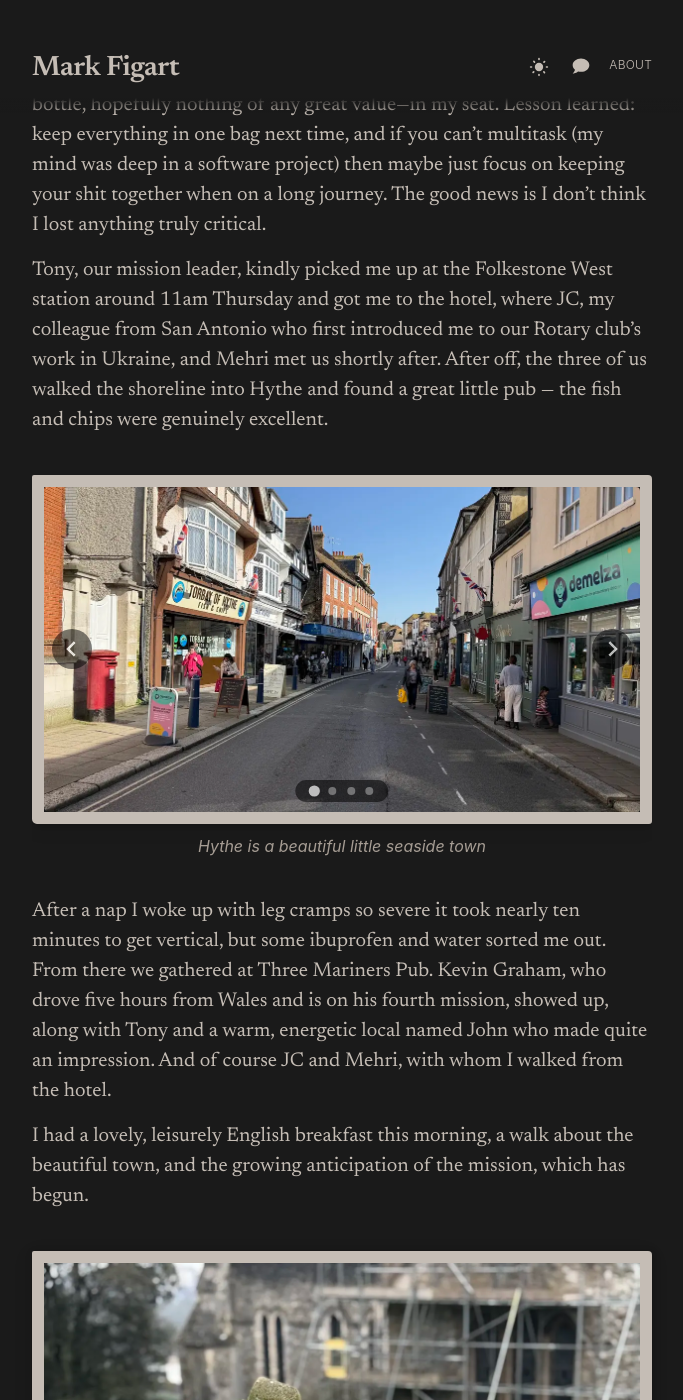
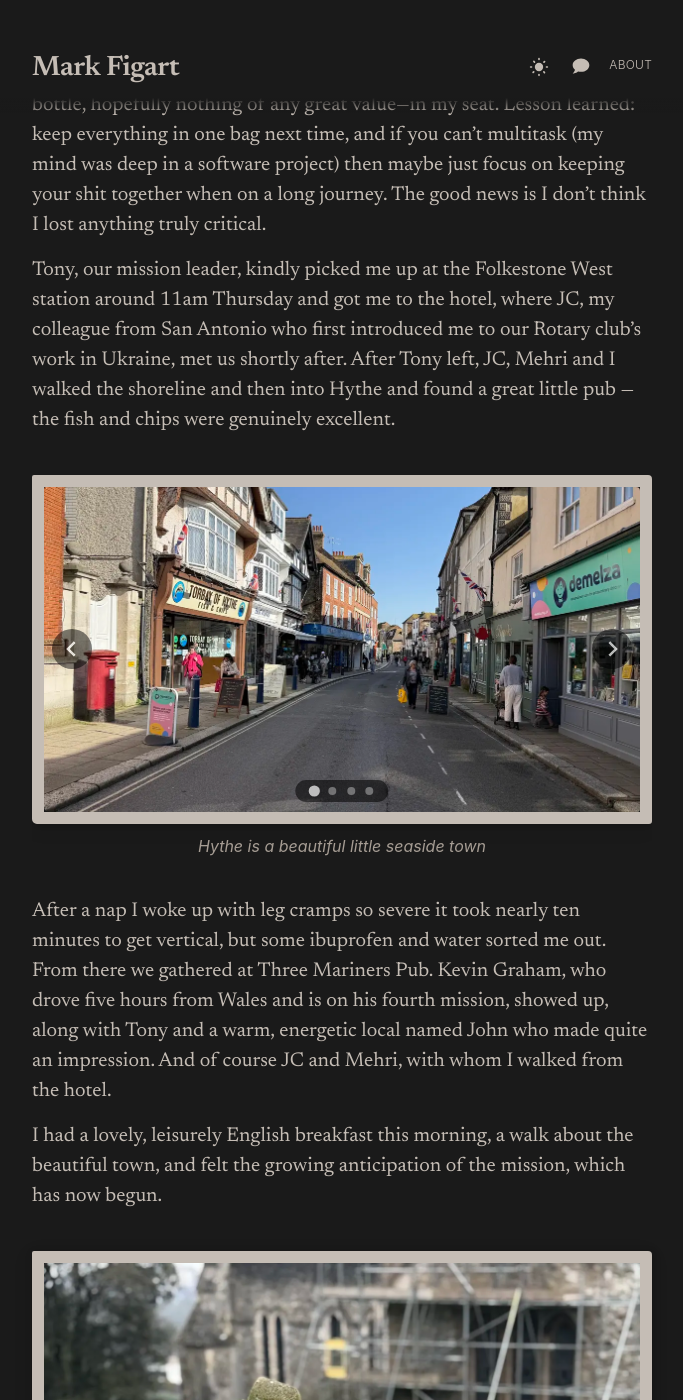
Before and after one commit to figart/60, a Jekyll site: the page built from _updates/2026-03-06-1054.md, in a window 1280 px wide and 1400 px high, scrolled down 343 px. Shown: the whole window, without its empty margins (298-981 px from the left). Built offline with Jekyll 4.4.1, drawn with Linux system fonts in a browser that asks for light colours.

```diff
--- a/_updates/2026-03-06-1054.md
+++ b/_updates/2026-03-06-1054.md
@@ -6,7 +6,7 @@ image: /assets/images/updates/2026-03-06-1054/photo-1.webp
 
 Made it to Hythe yesterday, on the English coast, though not without some travel comedy — I managed to lose my flight pillow in NYC, leaving it on the plane. Then I stepped off the terminal transit bus without my backpack—my "suitcase", as it were—only to be saved by a kind fellow passenger. Then I stepped off the train at the Farringdon station in London having left my little accessory bag—charging brick, cables, water bottle, hopefully nothing of any great value—in my seat. Lesson learned: keep everything in one bag next time, and if you can't multitask (my mind was deep in a software project) then maybe just focus on keeping your shit together when on a long journey. The good news is I don't think I lost anything truly critical.
 
-Tony, our mission leader, kindly picked me up at the Folkestone West station around 11am Thursday and got me to the hotel, where JC, my colleague from San Antonio who first introduced me to our Rotary club's work in Ukraine, and Mehri met us shortly after. After off, the three of us walked the shoreline into Hythe and found a great little pub — the fish and chips were genuinely excellent.
+Tony, our mission leader, kindly picked me up at the Folkestone West station around 11am Thursday and got me to the hotel, where JC, my colleague from San Antonio who first introduced me to our Rotary club's work in Ukraine, met us shortly after. After Tony left, JC, Mehri and I walked the shoreline and then into Hythe and found a great little pub — the fish and chips were genuinely excellent.
 
 ![Hythe is a beautiful little seaside town](/assets/images/updates/2026-03-06-1054/photo-9.webp)
 ![With JC and Mehri in Hythe](/assets/images/updates/2026-03-06-1054/photo-7.webp)
@@ -15,7 +15,7 @@ Tony, our mission leader, kindly picked me up at the Folkestone West station aro
 
 After a nap I woke up with leg cramps so severe it took nearly ten minutes to get vertical, but some ibuprofen and water sorted me out. From there we gathered at Three Mariners Pub. Kevin Graham, who drove five hours from Wales and is on his fourth mission, showed up, along with Tony and a warm, energetic local named John who made quite an impression. And of course JC and Mehri, with whom I walked from the hotel.
 
-I had a lovely, leisurely English breakfast this morning, a walk about the beautiful town, and the growing anticipation of the mission, which has begun.
+I had a lovely, leisurely English breakfast this morning, a walk about the beautiful town, and felt the growing anticipation of the mission, which has now begun.
 
 ![Morning stroll around Hythe](/assets/images/updates/2026-03-06-1054/photo-8.webp)
 ![Having tea just before the mission with Kevin, Mehri and JC](/assets/images/updates/2026-03-06-1054/photo-4.webp)
```
